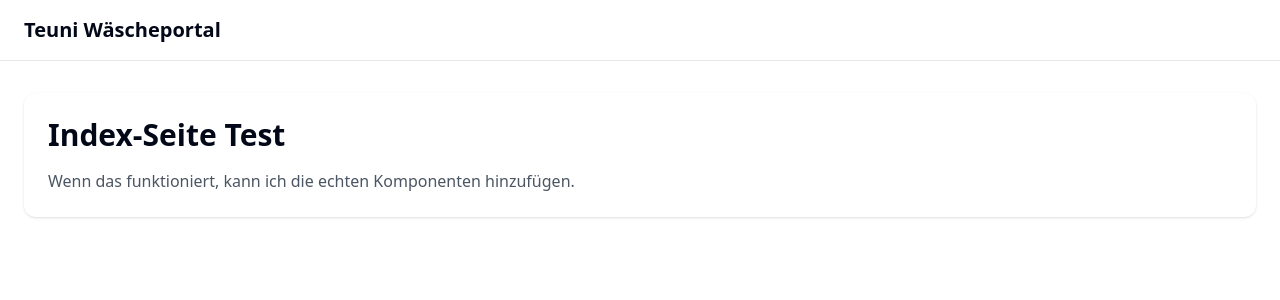
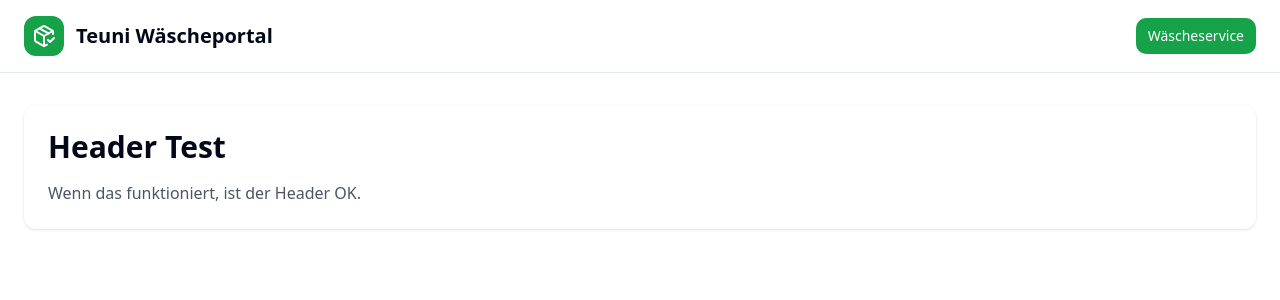
Before and after one commit to UliBer1508/fresh-spin-portal-selfhosted, a React (Vite) app: page / in a window 1280 px wide. Shown: the top 300 px of the page. Built offline with nearby package versions, Linux system fonts and the light colour scheme; the HTML template or start-up script is replaced by a standard one.

Commit message:
Reintroduce Index component

```diff
--- a/src/App.tsx
+++ b/src/App.tsx
@@ -1,15 +1,14 @@
 import { BrowserRouter, Routes, Route } from "react-router-dom";
+import Header from "@/components/Header";
 
 const SimpleIndex = () => (
   <div className="min-h-screen bg-background">
-    <header className="bg-white border-b border-gray-200 px-6 py-4">
-      <h1 className="text-xl font-semibold">Teuni Wäscheportal</h1>
-    </header>
+    <Header />
     <main className="max-w-7xl mx-auto px-6 py-8">
       <div className="bg-white p-6 rounded-lg shadow">
-        <h2 className="text-3xl font-bold mb-4">Index-Seite Test</h2>
+        <h2 className="text-3xl font-bold mb-4">Header Test</h2>
         <p className="text-gray-600">
-          Wenn das funktioniert, kann ich die echten Komponenten hinzufügen.
+          Wenn das funktioniert, ist der Header OK.
         </p>
       </div>
     </main>
```
